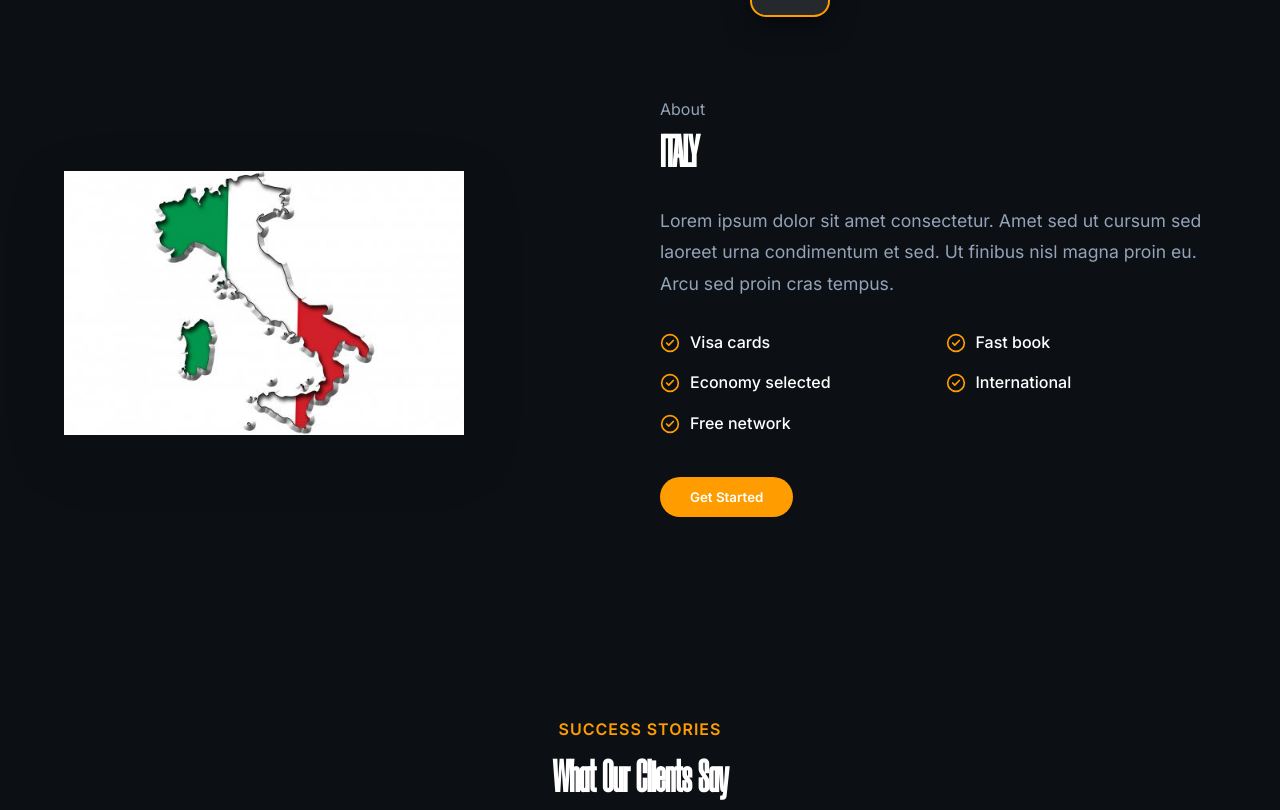
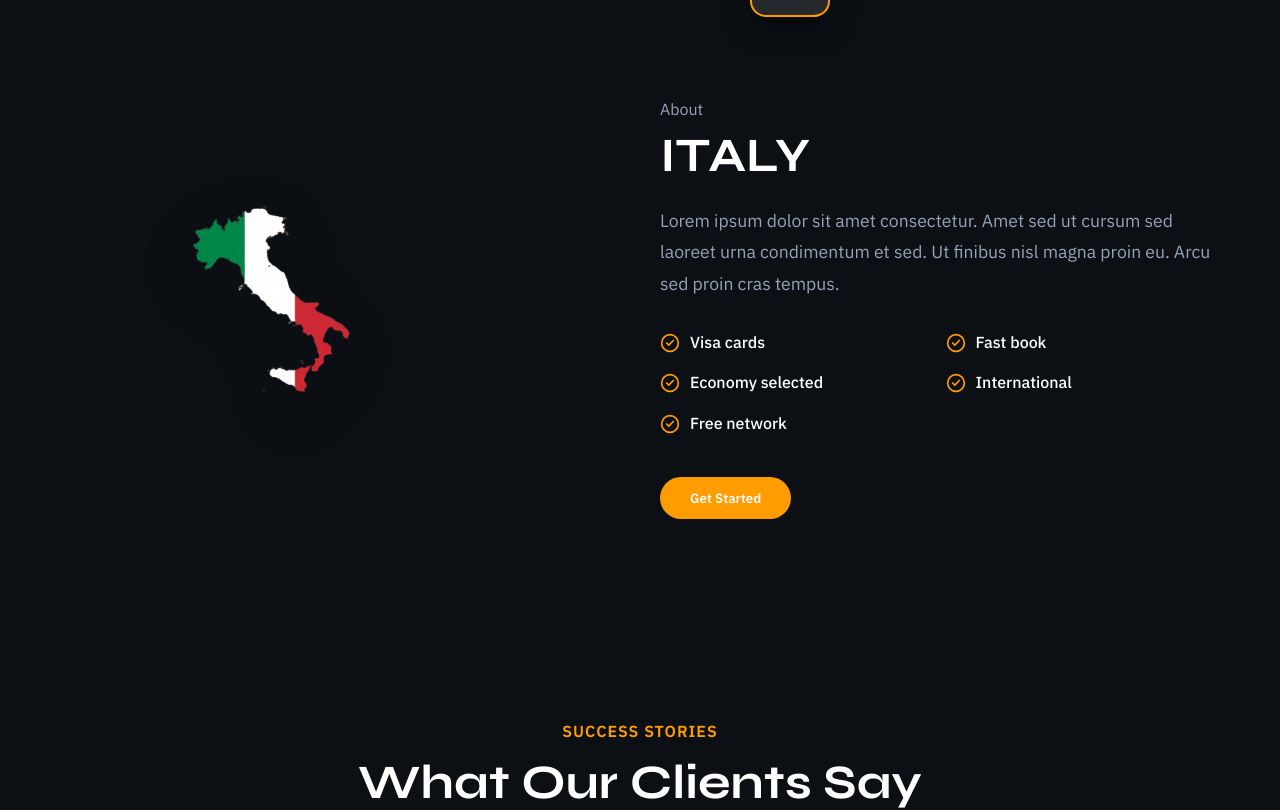
Before and after one commit to Adithyan1020/Kili, a React (Vite) app: page / in a window 1280 px wide. Shown: the part 2020-2830 px from the top of the page. Built offline with nearby package versions, Linux system fonts and the light colour scheme; no server answers.

Commit message:
New font

```diff
--- a/src/components/Destinations.jsx
+++ b/src/components/Destinations.jsx
@@ -8,8 +8,8 @@ const countries = [
   { id: 'pl', name: 'Poland', flag: 'https://flagcdn.com/w80/pl.png', map: '/map/Poland_map_flag.svg.png' },
   { id: 'de', name: 'Germany', flag: 'https://flagcdn.com/w80/de.png', map: '/map/german_map.png' },
   { id: 'us', name: 'USA', flag: 'https://flagcdn.com/w80/us.png', map: '/map/USA_Flag_Map.svg' },
-  { id: 'it', name: 'Italy', flag: 'https://flagcdn.com/w80/it.png', map: '/map/map-of-italy-and-flag.jpg' },
-  { id: 'gb', name: 'UK', flag: 'https://flagcdn.com/w80/gb.png', map: '/map/Map-of-UK-Cartoon-Style-580x386.jpg' },
+  { id: 'it', name: 'Italy', flag: 'https://flagcdn.com/w80/it.png', map: '/map/italy.png' },
+  { id: 'gb', name: 'UK', flag: 'https://flagcdn.com/w80/gb.png', map: '/map/uk.png' },
 ];
 
 const Destinations = () => {
--- a/src/index.css
+++ b/src/index.css
@@ -1,4 +1,5 @@
-@import url('https://fonts.googleapis.com/css2?family=Inter:wght@300;400;500;600;700&display=swap');
+@import url('https://fonts.googleapis.com/css2?family=IBM+Plex+Sans:wght@300;400;500;600;700&display=swap');
+@import url('https://fonts.googleapis.com/css2?family=Syne:wght@400;500;600;700;800&display=swap');
 
 @font-face {
   font-family: 'Galgo Condensed';
@@ -8,7 +9,8 @@
 }
 
 :root {
-  --font-main: 'Inter', sans-serif;
+  --font-main: 'IBM Plex Sans', sans-serif;
+  --font-heading: 'Syne', sans-serif;
   --color-bg-dark: #12161c;
   --color-bg-darker: #0c1015;
   --color-accent: #ff9d00;
@@ -55,7 +57,7 @@ button {
 
 /* Typography */
 h1, h2, h3, h4, h5, h6 {
-  font-family: 'Galgo Condensed', var(--font-main);
+  font-family: var(--font-heading);
   font-weight: 700;
   line-height: 1.2;
 }
@@ -146,7 +148,7 @@ section {
 
 .mobile-menu-link {
   font-size: 3rem;
-  font-family: 'Galgo Condensed', var(--font-main);
+  font-family: var(--font-heading);
   text-transform: uppercase;
   color: #fff;
   letter-spacing: 2px;
```
Also changed, not shown: public/map/italy.png (added), public/map/uk.png (added).
